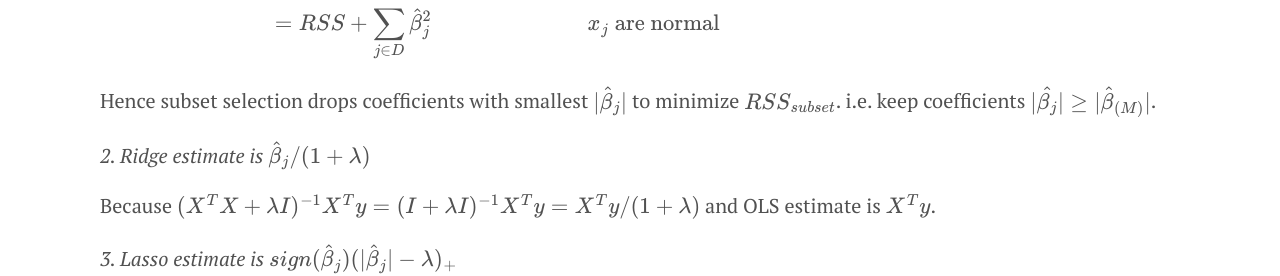
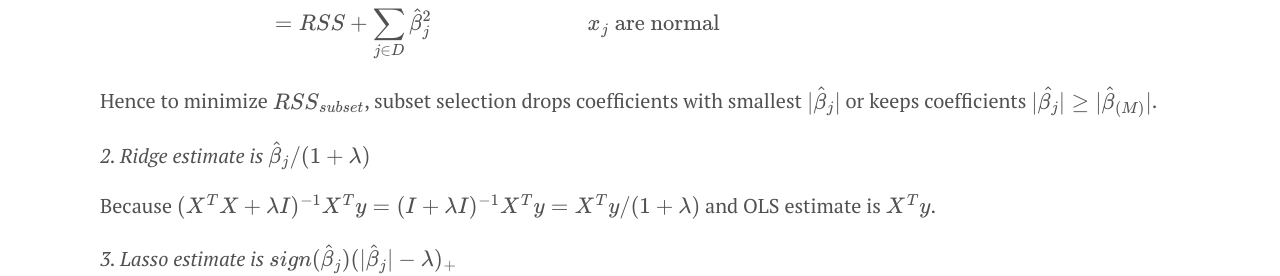
Before and after one commit to briansmlee/briansmlee.github.io, a Jekyll site: the page built from docs/_esl_posts/03_04_Exercises.md, in a window 1280 px wide and 900 px high, scrolled down 4208 px. Shown: the part 175-451 px from the top of the window. Built offline with Jekyll 4.4.1, drawn with Linux system fonts in a browser that asks for light colours; formulas are drawn with MathJax 3.

Commit message:
ESL Ex 3.16 nit wording

```diff
--- a/docs/_esl_posts/03_04_Exercises.md
+++ b/docs/_esl_posts/03_04_Exercises.md
@@ -136,7 +136,7 @@ RSS_{subset}
 &= RSS + \sum_{j \in D} \hat{\beta}_j^2 && \text{$x_j$ are normal}\\
 \end{align*} $$
 
-Hence subset selection drops coefficients with smallest $\lvert \hat{\beta}\_j \rvert$ to minimize $RSS\_{subset}$. i.e. keep coefficients $\lvert \hat{\beta_j} \rvert  \geq \lvert \hat{\beta}\_{(M)} \rvert$.
+Hence to minimize $RSS\_{subset}$, subset selection drops coefficients with smallest $\lvert \hat{\beta}\_j \rvert$ or keeps coefficients $\lvert \hat{\beta_j} \rvert  \geq \lvert \hat{\beta}\_{(M)} \rvert$.
 
 *2. Ridge estimate is $\hat{\beta}\_j / (1 + \lambda)$*
 
```
